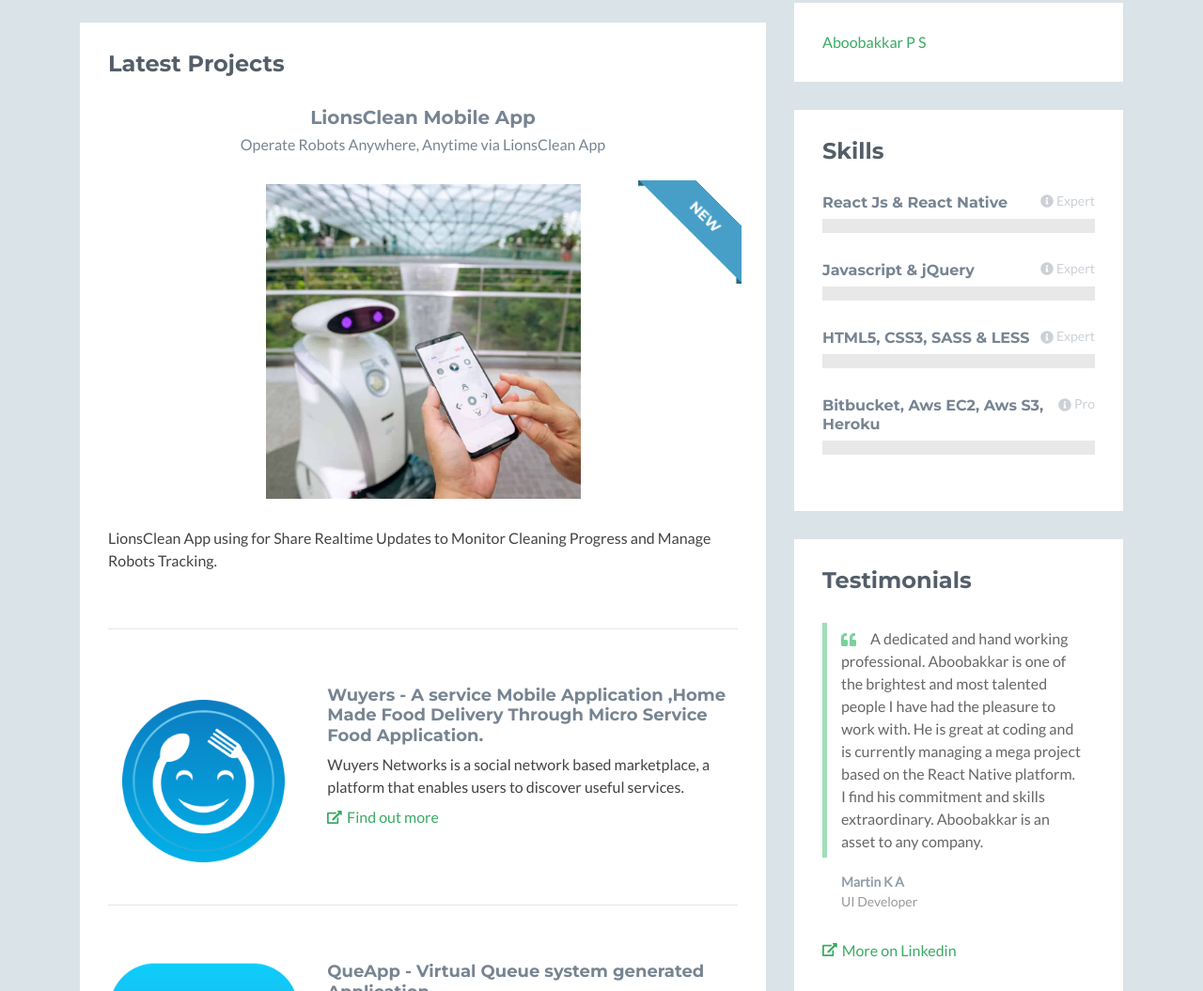
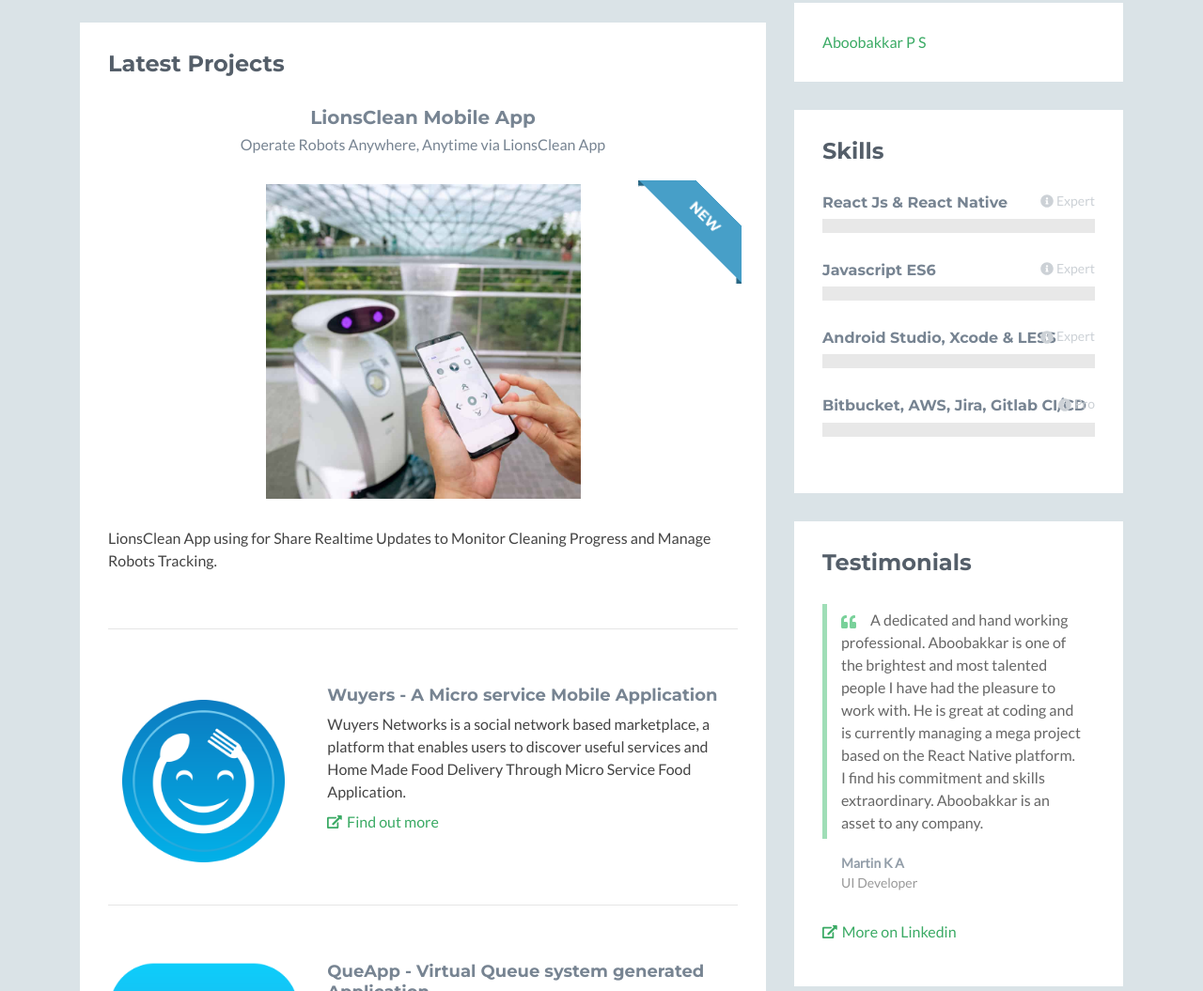
Before and after one commit to aboobakkar/aboobakkar.github.io, a plain HTML site: page index.html in a window 1280 px wide. Shown: the part 499-1554 px from the top of the page at 94% size. Drawn offline with nearby package versions, Linux system fonts and the light colour scheme; no server answers; some icons are missing.

Commit message:
minor updates

```diff
--- a/index.html
+++ b/index.html
@@ -109,8 +109,8 @@
 
                                 <div class="desc col-md-8 col-12">
                                     <h3 class="title"><a href="https://play.google.com/store/apps/details?id=com.baileyana.wuyers&hl=en"
-                                            target="_blank">Wuyers - A service Mobile Application ,Home Made Food Delivery Through Micro Service Food Application.</a></h3>
-                                    <p class="mb-2">Wuyers Networks is a social network based marketplace, a platform that enables users to discover useful services.</p>
+                                            target="_blank">Wuyers - A Micro service Mobile Application</a></h3>
+                                    <p class="mb-2">Wuyers Networks is a social network based marketplace, a platform that enables users to discover useful services and Home Made Food Delivery Through Micro Service Food Application.</p>
                                     <p><a class="more-link" href="https://play.google.com/store/apps/details?id=com.baileyana.wuyers&hl=en"
                                             target="_blank"><i class="fas fa-external-link-alt"></i>Find out more</a></p>
                                 </div>
@@ -374,7 +374,7 @@
                                 <!--//item-->
 
                                 <div class="item">
-                                    <h3 class="level-title">Javascript &amp; jQuery<span class="level-label"
+                                    <h3 class="level-title">Javascript ES6<span class="level-label"
                                             data-toggle="tooltip" data-placement="left" data-animation="true" title="You can use the tooltip to explain more about your skill level..."><i
                                                 class="fas fa-info-circle"></i>Expert</span></h3>
                                     <div class="level-bar">
@@ -386,7 +386,7 @@
                                 <!--//item-->
 
                                 <div class="item">
-                                    <h3 class="level-title">HTML5, CSS3, SASS &amp; LESS<span class="level-label"
+                                    <h3 class="level-title">Android Studio, Xcode &amp; LESS<span class="level-label"
                                             data-toggle="tooltip" data-placement="left" data-animation="true" title="You can use the tooltip to explain more about your skill level..."><i
                                                 class="fas fa-info-circle"></i>Expert</span></h3>
                                     <div class="level-bar">
@@ -398,7 +398,7 @@
                                 <!--//item-->
 
                                 <div class="item">
-                                    <h3 class="level-title">Bitbucket, Aws EC2, Aws S3, Heroku<span class="level-label" data-toggle="tooltip"
+                                    <h3 class="level-title">Bitbucket, AWS, Jira, Gitlab CI/CD<span class="level-label" data-toggle="tooltip"
                                             data-placement="left" data-animation="true" title="You can use the tooltip to explain more about your skill level..."><i
                                                 class="fas fa-info-circle"></i>Pro</span></h3>
                                     <div class="level-bar">
```
Also changed, not shown: 1 other file.
